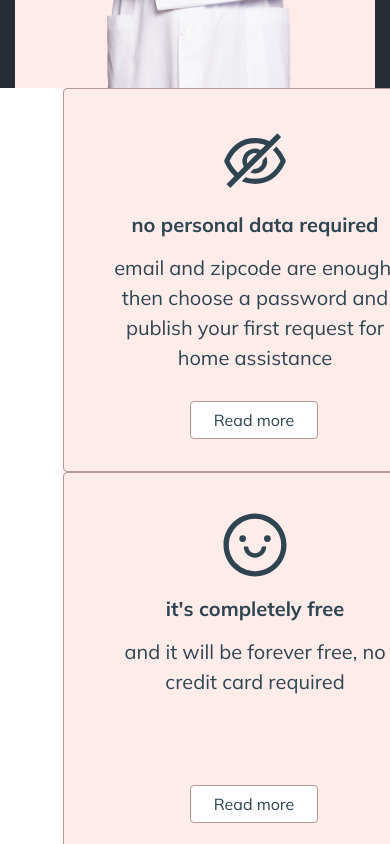
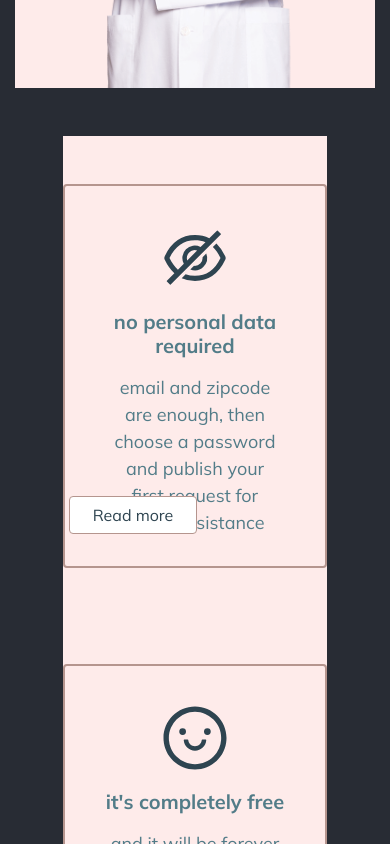
Before and after one commit to marcosaccarola/Health-Advantage, a React (Create React App) app: page / in a window 390 px wide. Shown: the part 1800-2644 px from the top of the page. Built offline with nearby package versions, Linux system fonts and the light colour scheme.

Commit message:
responsive cards

```diff
--- a/src/components/0000-Home.css
+++ b/src/components/0000-Home.css
@@ -44,6 +44,17 @@
   font-size: 24px !important;
   width: 36vh;
 }
+.card {
+  background: #feebea !important;
+  font-family: "mulish", sans-serif !important;
+  color: #527c88 !important;
+  border-color: #b5958e !important;
+  border-width: 2px !important;
+  font-size: 18px !important;
+  width: 24rem;
+  height: 24rem;
+}
+
 /* .login{
     width:'16vh',min-height:'8vh',marginTop:'8vh',marginLeft:'24vh'
 } */
--- a/src/components/0000-Home.jsx
+++ b/src/components/0000-Home.jsx
@@ -110,13 +110,14 @@ const Home=()=>{
                 </div> */}
             </div>
 
-            <div
-                style={{minHeight:'50vh',background:'#FFFFFF',position:'absolute',zIndex:'1',color:'#2e4450',fontSize:20}}
-                className='row justify-content-center mx-auto'
+            <Row
+                // style={{minHeight:'50vh',background:'#FFFFFF',position:'absolute',zIndex:'1',color:'#2e4450',fontSize:20}}
+                className=' pink justify-content-around mx-5 my-5'
                 >
                 <Card
-                    style={{width:'24rem',height:'24rem',background:'#FEEBEA',borderColor:'#B5958E' }}
-                    className='mx-5 my-auto'
+                    // style={{width:'24rem',height:'24rem',background:'#FEEBEA',borderColor:'#B5958E' }}
+                    // style={{width:'18rem'}}
+                    className='card my-5'
                     >
                     <Card.Body>
 
@@ -135,7 +136,10 @@ const Home=()=>{
                             >Read more</Button>
                     </Card.Body>
                 </Card>
-                <Card style={{width:'24rem',height:'24rem', background:'#FEEBEA',borderColor:'#B5958E' }} className='mx-5 my-auto'>
+                <Card
+                    // style={{width:'24rem',height:'24rem', background:'#FEEBEA',borderColor:'#B5958E' }}
+                    className='card my-5'
+                    >
                     <Card.Body className=''>
                         <AiOutlineSmile size='72px' style={{color:'#2e4450'}} className='mt-3 mb-3' />
                         <Card.Title className='mb-3' style={{fontWeight:'bold'}}>it's completely free</Card.Title>
@@ -147,7 +151,9 @@ const Home=()=>{
                             >Read more</Button>
                     </Card.Body>
                 </Card>
-                <Card style={{ width: '24rem',height:'24rem', background:'#FEEBEA',borderColor:'#B5958E' }} className='mx-5 my-auto'>
+                <Card
+                    // style={{ width: '24rem',height:'24rem', background:'#FEEBEA',borderColor:'#B5958E' }}
+                    className='card my-5'>
                     <Card.Body>
                         <AiOutlineLock size='72px' style={{color:'#2e4450'}} className='mt-3 mb-3' />
                         <Card.Title className='mb-3' style={{fontWeight:'bold'}}>all data is encrypted</Card.Title>
@@ -159,7 +165,7 @@ const Home=()=>{
                             >Read more</Button>
                     </Card.Body>
                 </Card>
-            </div>
+            </Row>
 
             <div style={{position:'absolute',width: '100%',minHeight:'100vh',background:'#FEEBEA',marginTop:'50vh'}}>
                     <div
```
